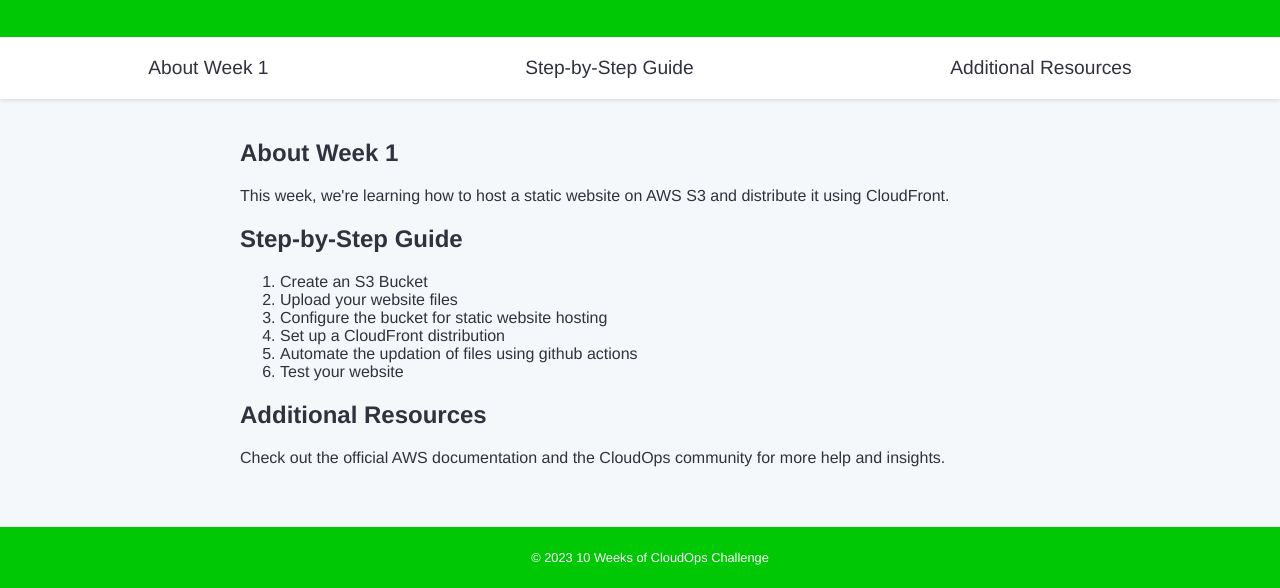
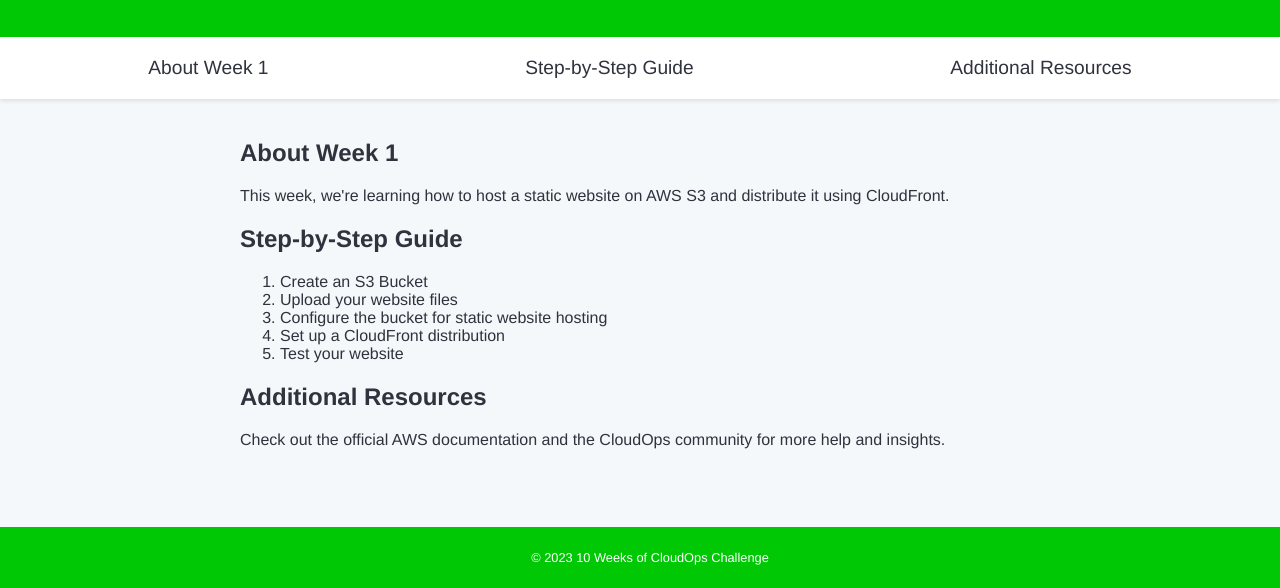
Before and after one commit to sdamache/CloudOps-Week1-Static-Site-S3, a plain HTML site: page index.html in a window 1280 px wide. Shown: the part 212-800 px from the top of the page. Drawn offline with Linux system fonts and the light colour scheme.

Commit message:
Modified index.html and main.yaml to verify if the changes are propogated to s3

```diff
--- a/index.html
+++ b/index.html
@@ -30,7 +30,7 @@
                 <li>Upload your website files</li>
                 <li>Configure the bucket for static website hosting</li>
                 <li>Set up a CloudFront distribution</li>
-                <li>Automate the updation of files using github actions</li>
+                <!-- <li>Automate the updation of files using github actions</li> -->
                 <li>Test your website</li>
             </ol>
         </section>
```
Also changed, not shown: 1 other file.
